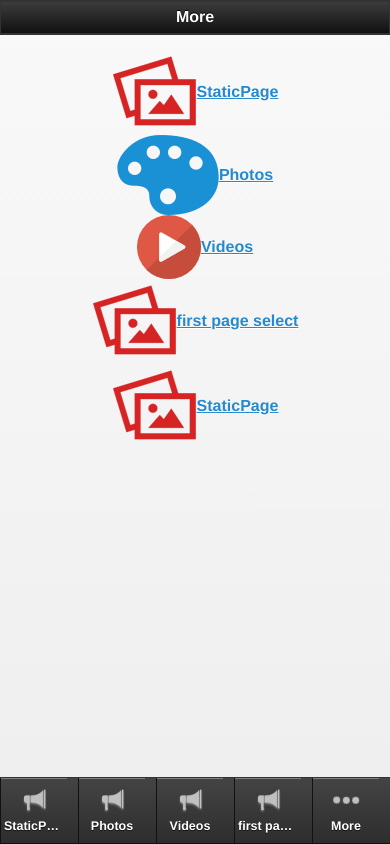
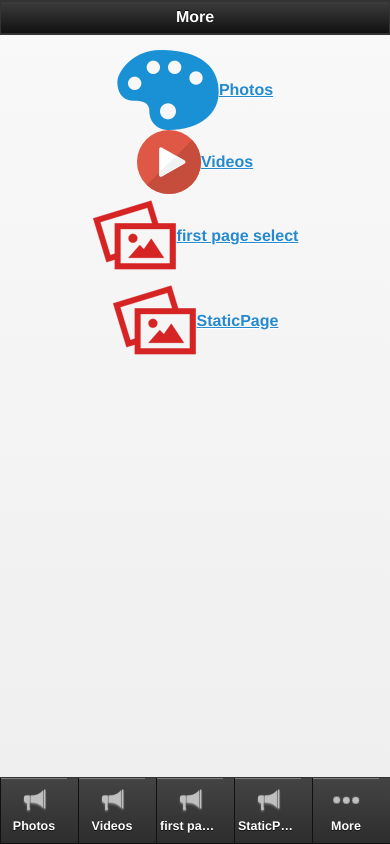
Before and after one commit to jarnailboparai/gagan_5_testing_558, a plain HTML site: page more.html in a window 390 px wide. Drawn offline with Linux system fonts and the light colour scheme.

Commit message:
gagan_5_testing_558

```diff
--- a/more.html
+++ b/more.html
@@ -101,28 +101,6 @@
 					<tr>
 						<td>
 
-							<a class="item link" rel="external" data-ajax="flase" href="staticpage_3161.html">
-																	<img src="images/staticpage.png " />
-															</a>
-						</td>
-						<td>
-							<a href="staticpage_3161.html" rel="external" data-ajax="flase" >
-								<label>StaticPage</label>
-							</a>
-						</td>
-					</tr>
-				</table>
-
-		</div>
-	</div>
-		<div class="white_wrap">
-		<div class="app_feature_list">
-
-
-				<table cellpadding="0" cellspacing="0" border="0" align="center">
-					<tr>
-						<td>
-
 							<a class="item link" rel="external" data-ajax="flase" href="photosub_3162.html">
 																	<img src="images/photosub.png " />
 															</a>
@@ -215,7 +193,7 @@
 
             <style> .nav-glyphish-example .ui-btn .ui-btn-inner { padding-top: 40px !important; width: 60px!important;}		.nav-glyphish-example .ui-btn .ui-icon { width: 30px!important; height: 30px!important; margin-left: -15px !important; box-shadow: none!important; -moz-box-shadow: none!important; -webkit-box-shadow: none!important; -webkit-border-radius: 0 !important; border-radius: 0 !important; }#tab1 .ui-icon { background:  url("icons_tech_1579.png") 50% 50% no-repeat; background-size: 50px 50px; }#tab2 .ui-icon { background:  url("icons_communication_1092.png") 50% 50% no-repeat; background-size: 50px 50px; }#tab3 .ui-icon { background:  url("64Px_-_504-11.png") 50% 50% no-repeat; background-size: 30px 30px; }#tab4 .ui-icon { background:  url("64Px_-_504-210.png") 50% 50% no-repeat; background-size: 30px 30px; }#tab5 .ui-icon { background:  url("more.png") 50% 50% no-repeat; background-size: 30px 30px; }</style>
 
-            <div data-role="footer" data-position="fixed" class="nav-glyphish-example" data-id="myfooter" data-theme="a" data-tap-toggle="false"><div data-role="navbar" class="nav-glyphish-example"><ul><li><a href="staticpage_3161.html" id="tab2" data-icon="custom" rel="external"  data-gourl="staticpage_3161.html" class="" onclick="window.open('staticpage_3161.html','_self', 'location=yes')">StaticPage</a></li><li><a href="photosub_3162.html" id="tab2" data-icon="custom" rel="external"  data-gourl="photosub_3162.html" class="" onclick="window.open('photosub_3162.html','_self', 'location=yes')">Photos</a></li><li><a href="video_3163.html" id="tab2" data-icon="custom" rel="external"  data-gourl="video_3163.html" class="" onclick="window.open('video_3163.html','_self', 'location=yes')">Videos</a></li><li><a href="staticpage_3301.html" id="tab2" data-icon="custom" rel="external"  data-gourl="staticpage_3301.html" class="" onclick="window.open('staticpage_3301.html','_self', 'location=yes')">first page select </a></li><li><a href="more.html" id="tab5" data-icon="custom" rel="external">More</a></li></ul></div></div>
+            <div data-role="footer" data-position="fixed" class="nav-glyphish-example" data-id="myfooter" data-theme="a" data-tap-toggle="false"><div data-role="navbar" class="nav-glyphish-example"><ul><li><a href="photosub_3162.html" id="tab2" data-icon="custom" rel="external"  data-gourl="photosub_3162.html" class="" onclick="window.open('photosub_3162.html','_self', 'location=yes')">Photos</a></li><li><a href="video_3163.html" id="tab2" data-icon="custom" rel="external"  data-gourl="video_3163.html" class="" onclick="window.open('video_3163.html','_self', 'location=yes')">Videos</a></li><li><a href="staticpage_3301.html" id="tab2" data-icon="custom" rel="external"  data-gourl="staticpage_3301.html" class="" onclick="window.open('staticpage_3301.html','_self', 'location=yes')">first page select </a></li><li><a href="staticpage_3302.html" id="tab2" data-icon="custom" rel="external"  data-gourl="staticpage_3302.html" class="" onclick="window.open('staticpage_3302.html','_self', 'location=yes')">StaticPage</a></li><li><a href="more.html" id="tab5" data-icon="custom" rel="external">More</a></li></ul></div></div>
 
         </div>
 
```
Also changed, not shown: index.html (+0 -22 lines).
